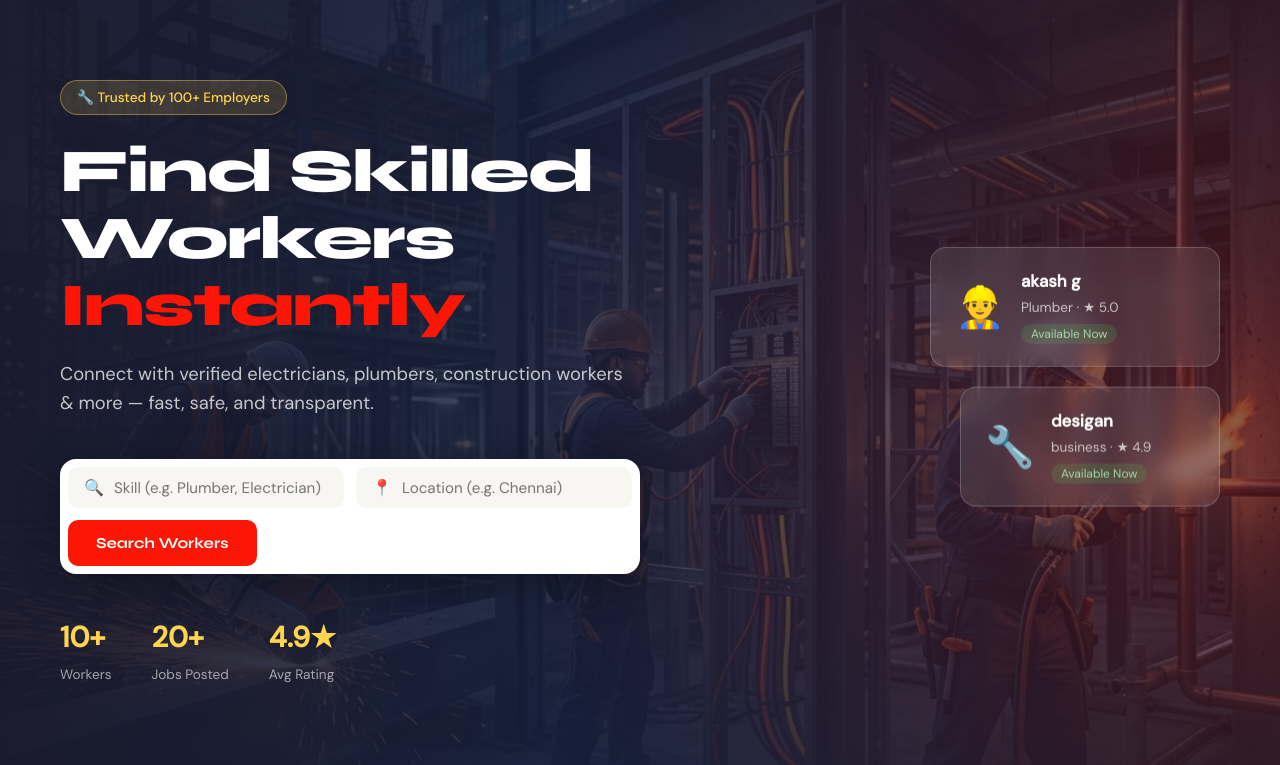
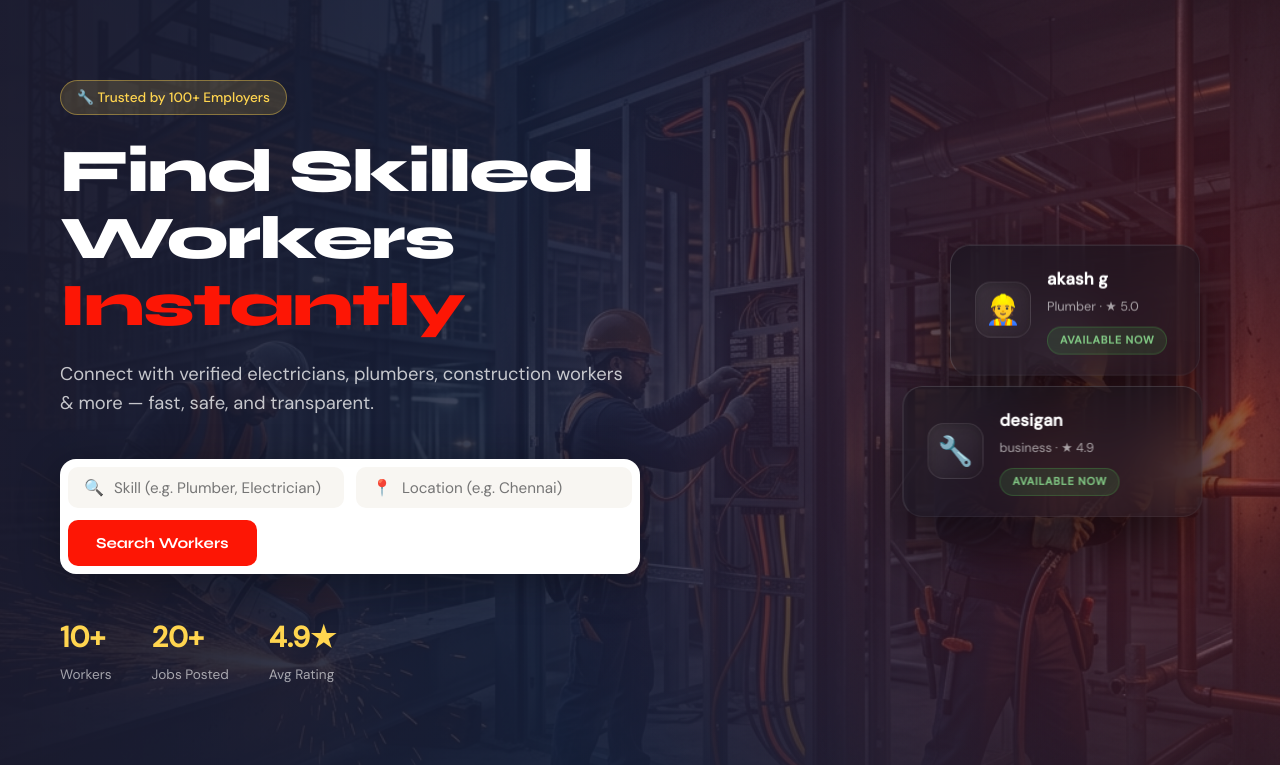
Before and after one commit to itslokeshx/labourhub, a PHP site: page / in a window 1280 px wide. Shown: the part 79-844 px from the top of the page. Run offline with PHP 8.4, Linux system fonts and the light colour scheme; data that the repository does not hold is empty.

Commit message:
style: update hero card aesthetics with refined glassmorphism, updated animations, and improved typography

```diff
--- a/style.css
+++ b/style.css
@@ -149,37 +149,57 @@ a { text-decoration: none; color: inherit; }
 /* Hero Cards */
 .hero-image {
     position: relative; z-index: 1;
-    display: flex; flex-direction: column; gap: 16px;
+    display: flex; flex-direction: column; gap: 24px;
+    margin-right: 20px;
 }
 
 .hero-card {
     display: flex; align-items: center; gap: 16px;
-    background: rgba(255,255,255,0.1);
-    backdrop-filter: blur(10px);
-    border: 1px solid rgba(255,255,255,0.2);
-    padding: 20px 24px; border-radius: var(--radius);
-    min-width: 260px;
+    background: rgba(16, 20, 30, 0.45);
+    backdrop-filter: blur(24px);
+    -webkit-backdrop-filter: blur(24px);
+    border: 1px solid rgba(255,255,255,0.06);
+    border-top: 1px solid rgba(255,255,255,0.15);
+    border-left: 1px solid rgba(255,255,255,0.15);
+    box-shadow: 0 24px 60px rgba(0, 0, 0, 0.6);
+    padding: 20px 24px; border-radius: 20px;
+    min-width: 250px;
 }
 
-.hc-icon { font-size: 2.5rem; }
-.hero-card h3, .hero-card strong { color: white; font-size: 1.05rem; }
-.hero-card p { color: rgba(255,255,255,0.7); font-size: 0.85rem; margin: 2px 0; }
+.hc-icon {
+    font-size: 1.8rem;
+    background: linear-gradient(135deg, rgba(255, 255, 255, 0.1), rgba(255, 255, 255, 0.02));
+    width: 56px; height: 56px;
+    border-radius: 16px;
+    display: flex; align-items: center; justify-content: center;
+    border: 1px solid rgba(255,255,255,0.08);
+    box-shadow: inset 0 2px 10px rgba(0,0,0,0.2);
+}
+
+.hero-card h3, .hero-card strong { color: white; font-size: 1.05rem; letter-spacing: 0.2px; }
+.hero-card p { color: rgba(255,255,255,0.6); font-size: 0.8rem; margin: 4px 0; }
 
 .badge-avail {
-    background: rgba(76,175,80,0.2); color: #A5D6A7;
-    padding: 2px 10px; border-radius: 50px; font-size: 0.75rem;
+    display: inline-block;
+    background: rgba(76,175,80,0.15);
+    border: 1px solid rgba(76,175,80,0.3);
+    color: #81C784;
+    padding: 4px 12px; border-radius: 50px;
+    font-size: 0.68rem; font-weight: 700;
+    text-transform: uppercase; letter-spacing: 0.8px;
+    margin-top: 6px;
 }
 
 @keyframes float {
     0%, 100% { transform: translateY(0); }
-    50% { transform: translateY(-10px); }
+    50% { transform: translateY(-16px); }
 }
 @keyframes float2 {
-    0%, 100% { transform: translateY(0); }
-    50% { transform: translateY(-6px); }
+    0%, 100% { transform: translateY(0) translateX(0); }
+    50% { transform: translateY(-10px) translateX(6px); }
 }
-.floating { animation: float 4s ease-in-out infinite; }
-.floating2 { animation: float2 5s ease-in-out infinite; margin-left: 30px; }
+.floating { animation: float 7s ease-in-out infinite; }
+.floating2 { animation: float2 8.5s ease-in-out infinite; margin-left: -50px; margin-top: -10px; }
 
 /* ===== SECTIONS ===== */
 section { padding: 80px 60px; }
```
